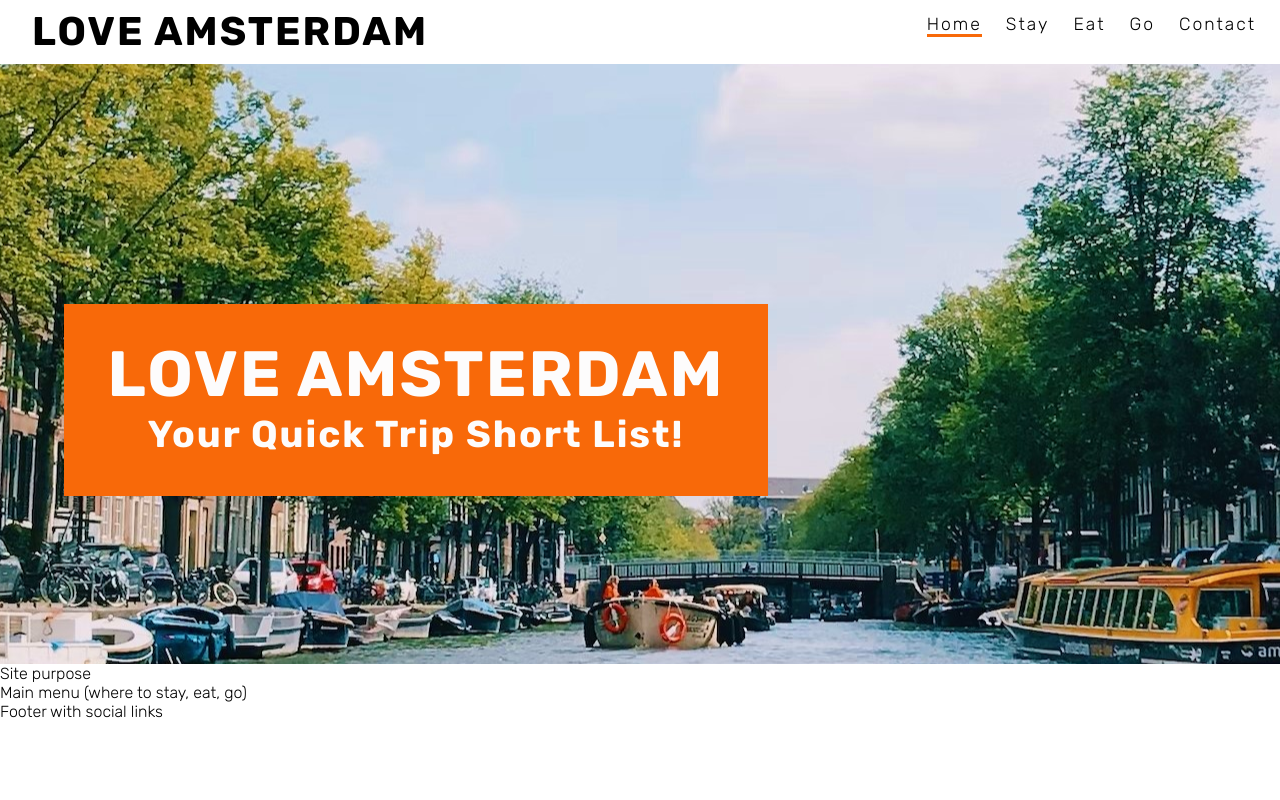
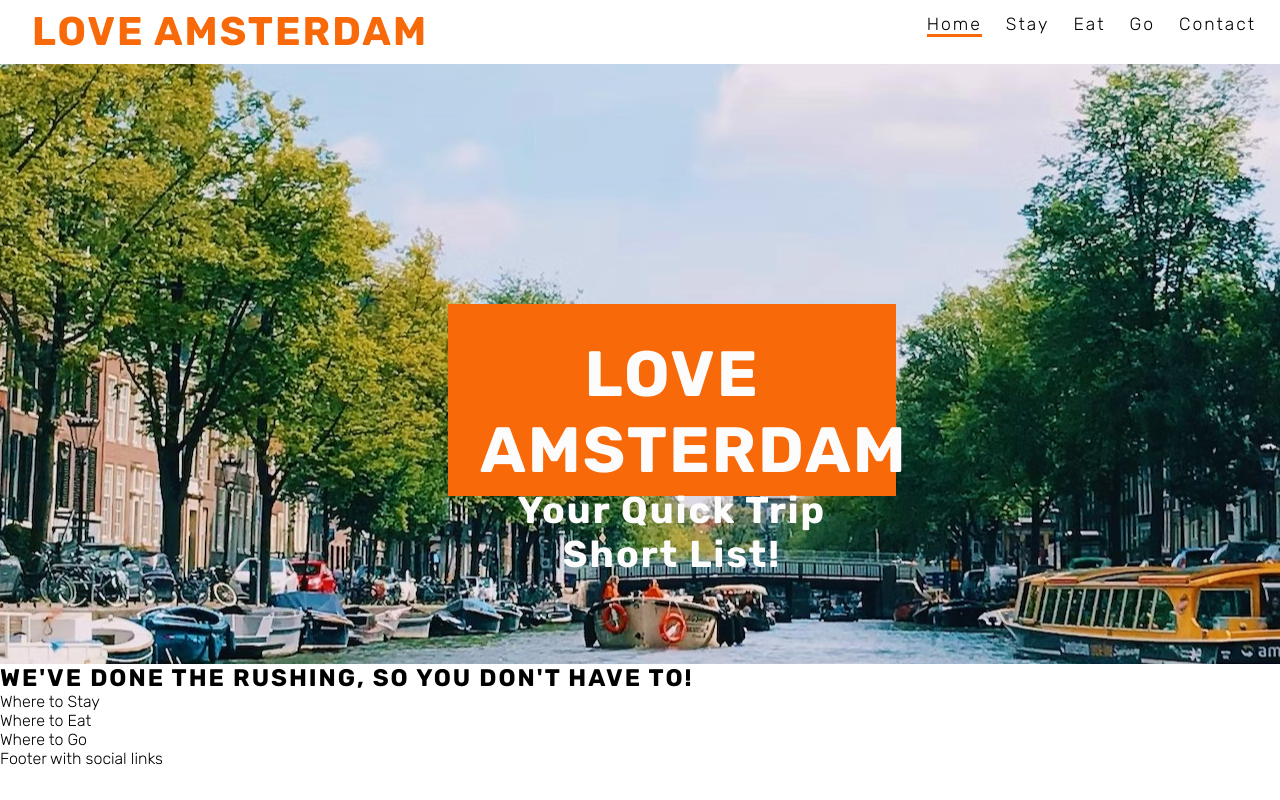
Before and after one commit to Code-Institute-Submissions/DannyGilligan-love-amsterdam_JanResub, a plain HTML site: page index.html in a window 1280 px wide. Drawn offline with Linux system fonts and the light colour scheme.

Commit message:
Add IDs to 'site-purpose' and 'main-menu' sections on home page

```diff
--- a/assets/css/style.css
+++ b/assets/css/style.css
@@ -37,6 +37,7 @@ h2 {
     Float: left;
     font-size: 2.5rem;
     margin: .5rem 2rem;
+    color: rgba(248, 105, 9, 1);
 }
 
 /*Navigation menu and links styling */
@@ -89,7 +90,7 @@ h2 {
     height: 37.5rem;
     width: 100%;
     overflow: hidden;
-    position:relative;
+    position: relative;
 }
 
 /* Styles the hero image within the fixed container to allow the zoom animation effect */
@@ -111,6 +112,7 @@ h2 {
     from {
         transform: scale(1.3);
     }
+
     to {
         transform: scale(1);
     }
@@ -118,7 +120,8 @@ h2 {
 
 /* hero image cover text styling */
 
-#hero-cover-text, #hero-cover-text h2 {
+#hero-cover-text,
+#hero-cover-text h2 {
     color: rgb(253, 252, 252);
     font-size: 4rem;
 }
@@ -130,13 +133,13 @@ h2 {
     letter-spacing: 2px;
     text-align: center;
 
-    width: 40rem;
+    width: 30%;
     height: 8rem;
     padding: 2rem;
 
     background-color: rgba(248, 105, 9, 1);
 
-    top: 40%;
-    right: 40%;
+    top: 15rem;
+    left: 35%;
     position: absolute;
 }
--- a/index.html
+++ b/index.html
@@ -46,11 +46,13 @@
             <h3>Your Quick Trip Short List!</h3>
         </div>
     </section>
-    <section>
-        Site purpose
+    <section id="site-purpose">
+        <h2>We've done the rushing, so you don't have to!</h2>
     </section>
-    <section>
-        Main menu (where to stay, eat, go)
+    <section id="main-menu">
+        <div id="main-menu-left-stay">Where to Stay</div>
+        <div id="main-menu-centre-eat">Where to Eat</div>
+        <div id="main-menu-right-go">Where to Go</div>
     </section>
     <section>
         Footer with social links
```
